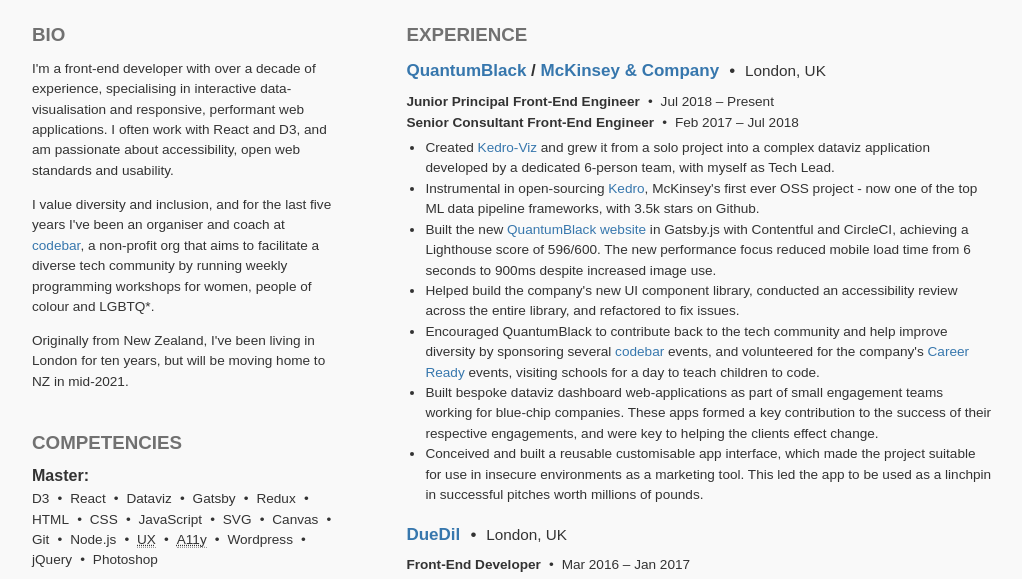
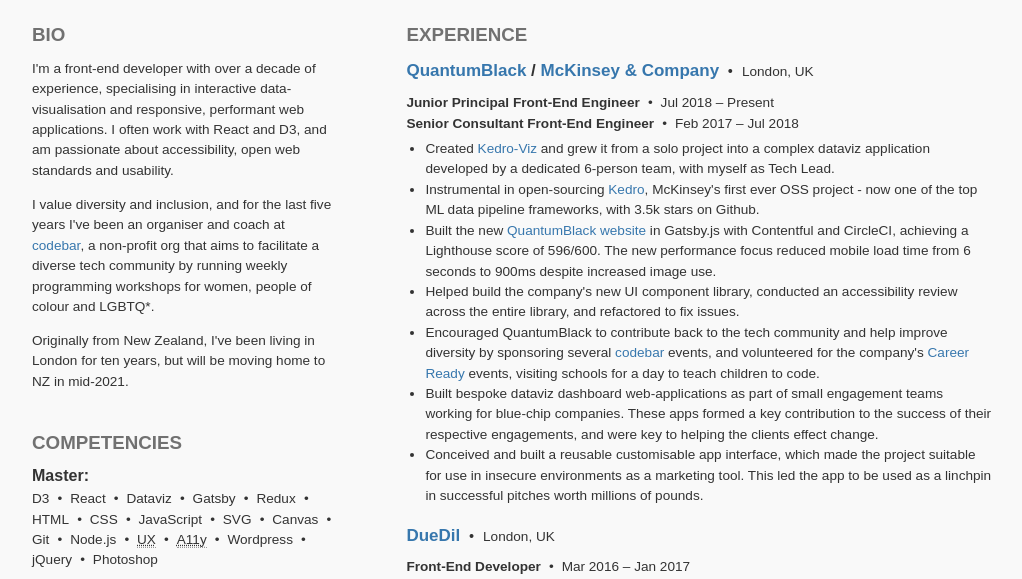
Before and after one commit to richardwestenra/cv, a website: page index.html in a window 1280 px wide. Shown: the part 203-782 px from the top of the page, without its empty margins (128-1150 px from the left). Drawn offline with Linux system fonts and the light colour scheme; a web font is replaced by a local one.

Commit message:
Improve experience h3 location typography

```diff
--- a/scss/main.scss
+++ b/scss/main.scss
@@ -135,8 +135,11 @@
     }
   }
   h3 {
+    span:not(:last-child):after {
+      font-size: 0.85em;
+    }
     span:last-child {
-      font-size: 0.9em;
+      font-size: 0.8em;
     }
   }
   & > li {
```
Also changed, not shown: css/main.css, 1 other file.
